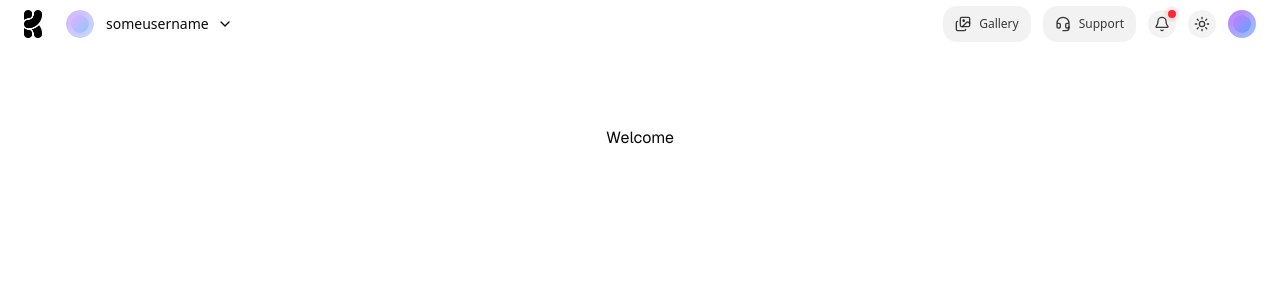
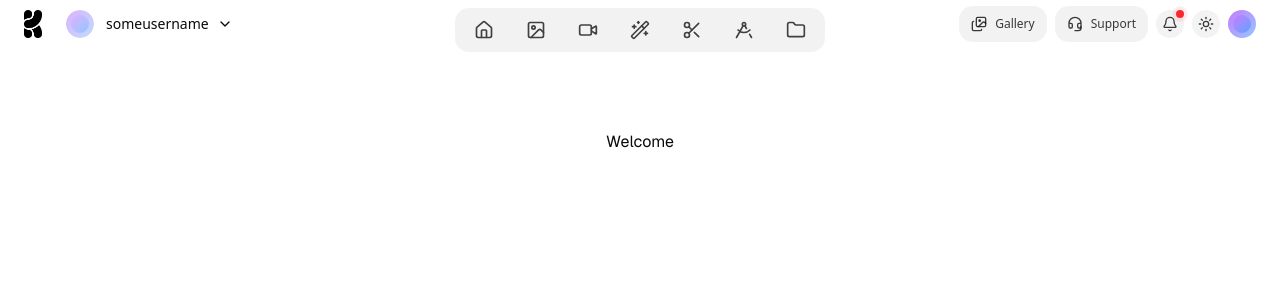
Before and after one commit to thecypherzen/catorlinks-next-ui, a Next.js app: page / in a window 1280 px wide. Shown: the top 300 px of the page. Built offline with nearby package versions, Linux system fonts and the light colour scheme.

Commit message:
star: feat(menu-nav): create menu nav

```diff
--- a/components/App.tsx
+++ b/components/App.tsx
@@ -2,11 +2,13 @@
 
 import MainNav from "@/components/MainNav";
 import { ThemeProvider } from "@/hooks/UseTheme";
+import MenuNav from "./MenuNav";
 
 export function App({ children }: { children: React.ReactNode }) {
   return (
     <ThemeProvider>
       <MainNav />
+      <MenuNav />
       {children}
     </ThemeProvider>
   );
--- a/components/MainNav.tsx
+++ b/components/MainNav.tsx
@@ -29,8 +29,8 @@ export default function MainNav() {
 
   useEffect(() => {}, [theme]);
   return (
-    <PageWrapper className="h-12 flex flex-col justify-center">
-      <nav className="flex justify-between text-foreground">
+    <PageWrapper className="h-12 flex flex-col justify-center sticky top-0 bg-background/80 backdrop-blur-2xl z-50 backdrop-opacity-80 transform-3d translate-z-0">
+      <nav className="flex justify-between text-foreground ">
         {/* Left Nav Set */}
         <div className="flex items-center gap-6">
           {/* Logo */}
@@ -83,7 +83,7 @@ export default function MainNav() {
           </div>
         </div>
         {/* Right Nav Set - Utility Buttons */}
-        <div className="flex gap-3 justify-center items-center">
+        <div className="flex gap-2 justify-center items-center">
           {/* Nav Buttons */}
           <Button className="flex justify-center items-center gap-2 text-xs font-medium p-1 bg-foreground/5 hover:bg-foreground/10 text-foreground/80 rounded-xl">
             <Images size="16px" />
--- /dev/null
+++ b/components/MenuNav.tsx
@@ -0,0 +1,45 @@
+"use client";
+
+import { cn } from "@/lib/utils";
+import {
+  DraftingCompass,
+  Folder,
+  House,
+  Image,
+  Scissors,
+  Video,
+  WandSparkles,
+} from "lucide-react";
+import { useState } from "react";
+
+const navItems = [
+  { icon: House, name: "house" },
+  { icon: Image, name: "image" },
+  { icon: Video, name: "video" },
+  { icon: WandSparkles, name: "sparkles" },
+  { icon: Scissors, name: "scissors" },
+  { icon: DraftingCompass, name: "compass" },
+  { icon: Folder, name: "folder" },
+];
+export default function MenuNav() {
+  const [active, setActive] = useState<string | undefined>(undefined);
+
+  return (
+    <div className="max-w-[370px] m-auto overflow-x-auto flex justify-center items-center gap-2 p-1 rounded-xl sticky top-2 -mt-10 bg-foreground/5 z-60 dark:bg-foreground/10">
+      {navItems.map((item, i) => (
+        <div
+          key={i}
+          className={cn(
+            "rounded-lg px-3 py-2 text-neutral-700 transition-all duration-200",
+            active === item.name
+              ? "bg-white dark:bg-foreground/80 hover:scale-[1.1]"
+              : "hover:bg-neutral-200"
+          )}
+          onClick={() => setActive(() => item.name)}
+        >
+          <item.icon size="20px" />
+        </div>
+      ))}
+    </div>
+  );
+}
```
